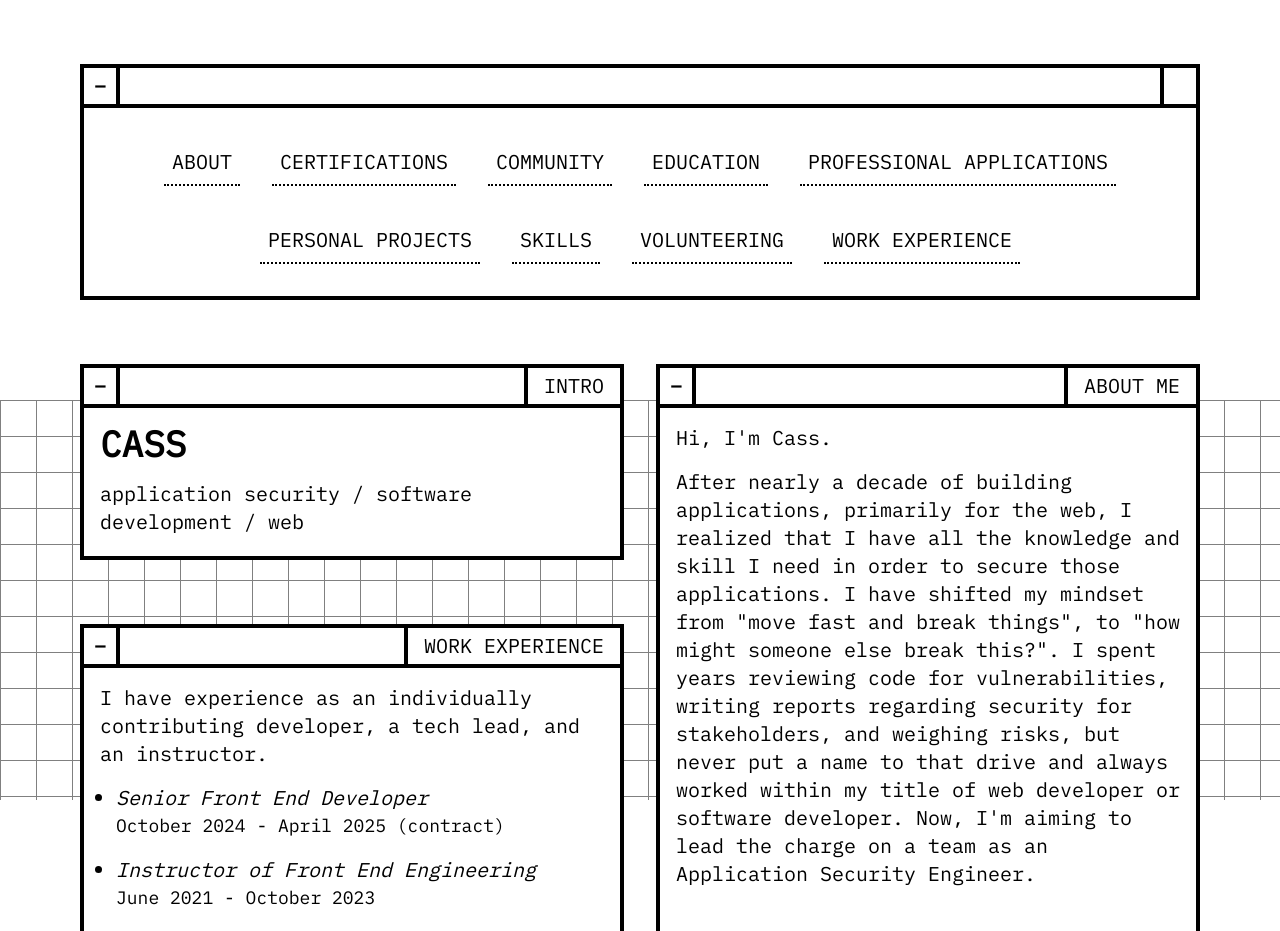
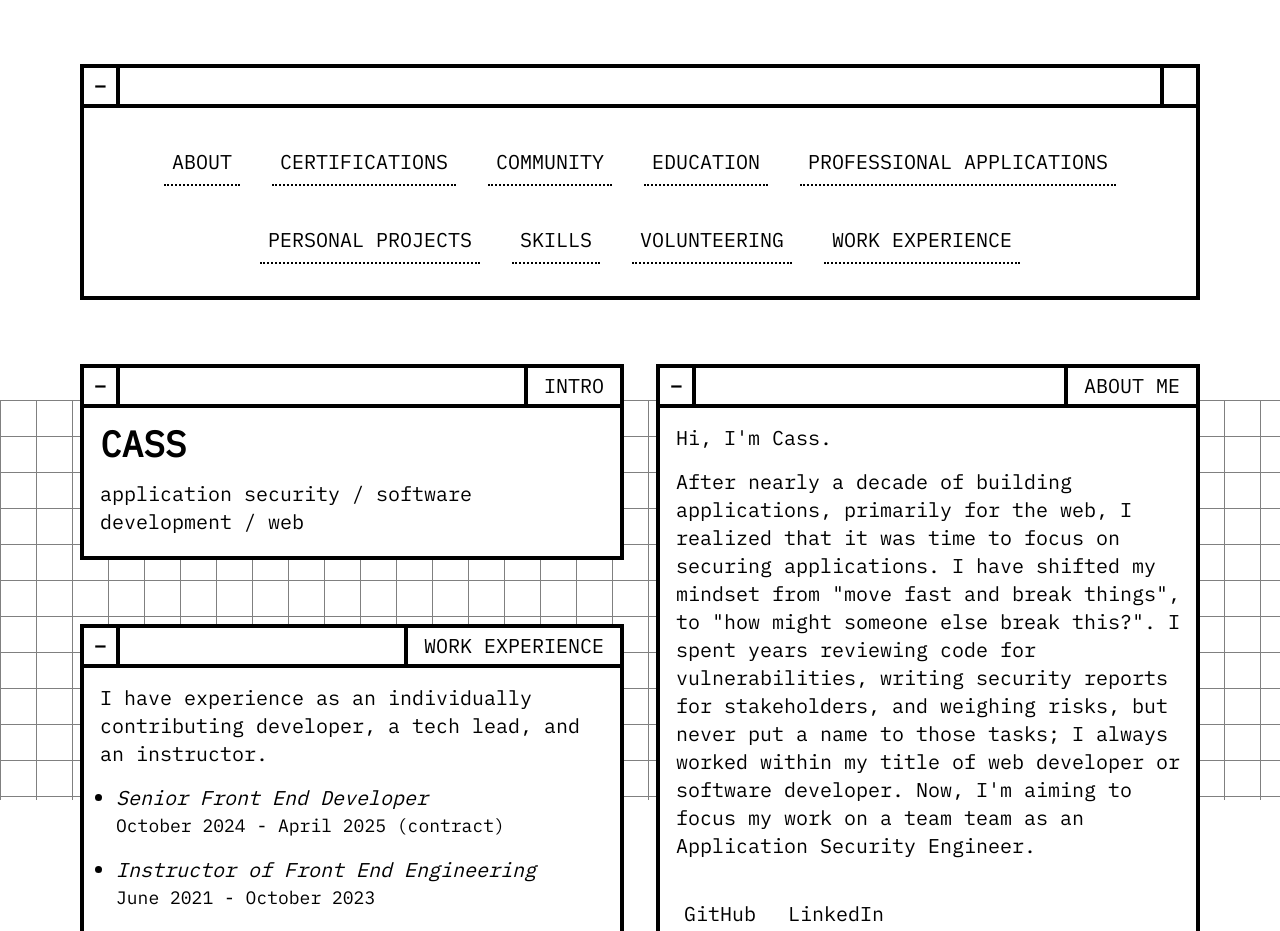
Before and after one commit to CassandraGoose/portfolio-2025, a React (Vite) app: page / in a window 1280 px wide. Shown: the top 931 px of the page. Built offline with nearby package versions, Linux system fonts and the light colour scheme.

Commit message:
reword about section

```diff
--- a/src/components/AboutCard.tsx
+++ b/src/components/AboutCard.tsx
@@ -15,20 +15,28 @@ function AboutCard() {
       <div>
         <p className="m-4">
           After nearly a decade of building applications, primarily for the web,
-          I realized that I have all the knowledge and skill I need in order to
-          secure those applications. I have shifted my mindset from "move fast
-          and break things", to "how might someone else break this?". I spent
-          years reviewing code for vulnerabilities, writing reports regarding
-          security for stakeholders, and weighing risks, but never put a name
-          to that drive and always worked within my title of web developer or
-          software developer. Now, I'm aiming to lead the charge on a team as an
-          Application Security Engineer.
+          I realized that it was time to focus on securing applications. I have
+          shifted my mindset from "move fast and break things", to "how might
+          someone else break this?". I spent years reviewing code for
+          vulnerabilities, writing security reports for stakeholders,
+          and weighing risks, but never put a name to those tasks; I always
+          worked within my title of web developer or software developer. Now,
+          I'm aiming to focus my work on a team team as an Application Security
+          Engineer.
         </p>
         <div className="flex pt-4 pb-8">
-          <LinkButton href="https://github.com/CassandraGoose" external className="ml-4">
+          <LinkButton
+            href="https://github.com/CassandraGoose"
+            external
+            className="ml-4"
+          >
             GitHub
           </LinkButton>
-          <LinkButton href="https://www.linkedin.com/in/cassandra-rt/" external className="ml-4">
+          <LinkButton
+            href="https://www.linkedin.com/in/cassandra-rt/"
+            external
+            className="ml-4"
+          >
             LinkedIn
           </LinkButton>
         </div>
```
